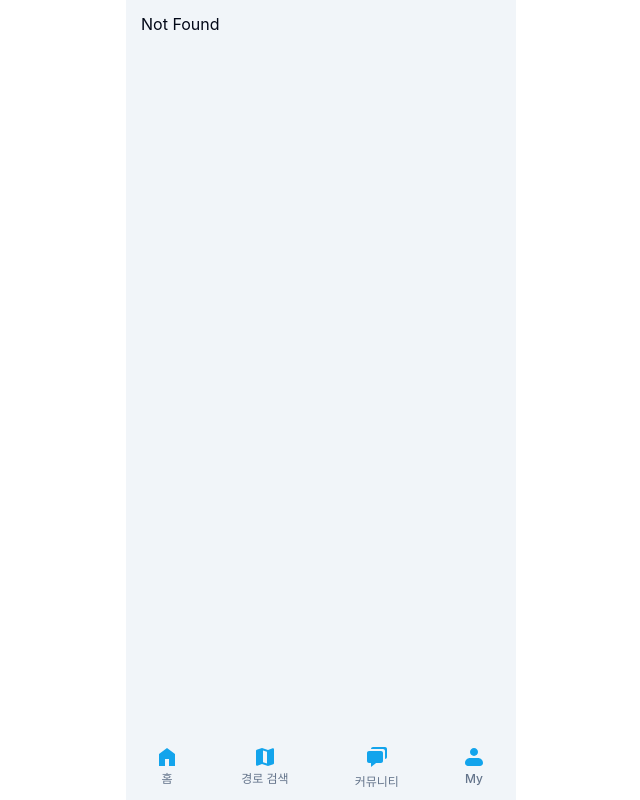
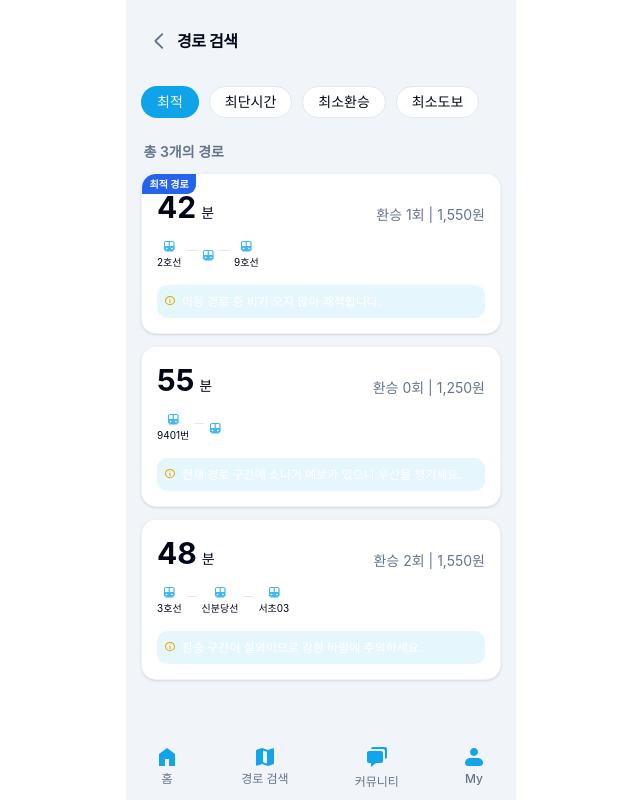
Before and after one commit to JJJ-un/WEANET, a React (Vite) app in the folder apps/client/: page /path-search/result in a window 1280 px wide. Before the commit this address had no page. Shown: the whole page, without its empty margins (319-959 px from the left). Built offline with nearby package versions, Linux system fonts and the light colour scheme; a web font is replaced by a local one.

Commit message:
feat: 경로 검색 결과 페이지 구현 및 자동 페이지 이동 로직 추가

```diff
--- /dev/null
+++ b/apps/client/src/entities/path/model/types.ts
@@ -0,0 +1,17 @@
+export type TransportType = 'subway' | 'bus' | 'walk';
+
+export interface PathStep {
+    type: TransportType;
+    duration: number; // 분 단위
+    lineName?: string; // 노선명 (ex: '2호선', '9401번')
+}
+
+export interface PathResult {
+    id: string;
+    totalDuration: number; // 총 소요 시간 (분)
+    fare?: number; // 요금 (원)
+    transferCount: number; // 환승 횟수
+    steps: PathStep[];
+    weatherTip?: string; // 날씨 기반 추천 (ex: '중간에 비가 올 수 있으니 우산을 챙기세요')
+    isRecommended?: boolean; // 최적 경로 여부
+}
--- a/apps/client/src/routeTree.gen.ts
+++ b/apps/client/src/routeTree.gen.ts
@@ -13,6 +13,7 @@ import { Route as IndexRouteImport } from './routes/index'
 import { Route as ProfileIndexRouteImport } from './routes/profile/index'
 import { Route as PathSearchIndexRouteImport } from './routes/path-search/index'
 import { Route as CommunityIndexRouteImport } from './routes/community/index'
+import { Route as PathSearchResultRouteImport } from './routes/path-search/result'
 
 const IndexRoute = IndexRouteImport.update({
   id: '/',
@@ -34,15 +35,22 @@ const CommunityIndexRoute = CommunityIndexRouteImport.update({
   path: '/community/',
   getParentRoute: () => rootRouteImport,
 } as any)
+const PathSearchResultRoute = PathSearchResultRouteImport.update({
+  id: '/path-search/result',
+  path: '/path-search/result',
+  getParentRoute: () => rootRouteImport,
+} as any)
 
 export interface FileRoutesByFullPath {
   '/': typeof IndexRoute
+  '/path-search/result': typeof PathSearchResultRoute
   '/community': typeof CommunityIndexRoute
   '/path-search': typeof PathSearchIndexRoute
   '/profile': typeof ProfileIndexRoute
 }
 export interface FileRoutesByTo {
   '/': typeof IndexRoute
+  '/path-search/result': typeof PathSearchResultRoute
   '/community': typeof CommunityIndexRoute
   '/path-search': typeof PathSearchIndexRoute
   '/profile': typeof ProfileIndexRoute
@@ -50,20 +58,33 @@ export interface FileRoutesByTo {
 export interface FileRoutesById {
   __root__: typeof rootRouteImport
   '/': typeof IndexRoute
+  '/path-search/result': typeof PathSearchResultRoute
   '/community/': typeof CommunityIndexRoute
   '/path-search/': typeof PathSearchIndexRoute
   '/profile/': typeof ProfileIndexRoute
 }
 export interface FileRouteTypes {
   fileRoutesByFullPath: FileRoutesByFullPath
-  fullPaths: '/' | '/community' | '/path-search' | '/profile'
+  fullPaths:
+    | '/'
+    | '/path-search/result'
+    | '/community'
+    | '/path-search'
+    | '/profile'
   fileRoutesByTo: FileRoutesByTo
-  to: '/' | '/community' | '/path-search' | '/profile'
-  id: '__root__' | '/' | '/community/' | '/path-search/' | '/profile/'
+  to: '/' | '/path-search/result' | '/community' | '/path-search' | '/profile'
+  id:
+    | '__root__'
+    | '/'
+    | '/path-search/result'
+    | '/community/'
+    | '/path-search/'
+    | '/profile/'
   fileRoutesById: FileRoutesById
 }
 export interface RootRouteChildren {
   IndexRoute: typeof IndexRoute
+  PathSearchResultRoute: typeof PathSearchResultRoute
   CommunityIndexRoute: typeof CommunityIndexRoute
   PathSearchIndexRoute: typeof PathSearchIndexRoute
   ProfileIndexRoute: typeof ProfileIndexRoute
@@ -99,11 +120,19 @@ declare module '@tanstack/react-router' {
       preLoaderRoute: typeof CommunityIndexRouteImport
       parentRoute: typeof rootRouteImport
     }
+    '/path-search/result': {
+      id: '/path-search/result'
+      path: '/path-search/result'
+      fullPath: '/path-search/result'
+      preLoaderRoute: typeof PathSearchResultRouteImport
+      parentRoute: typeof rootRouteImport
+    }
   }
 }
 
 const rootRouteChildren: RootRouteChildren = {
   IndexRoute: IndexRoute,
+  PathSearchResultRoute: PathSearchResultRoute,
   CommunityIndexRoute: CommunityIndexRoute,
   PathSearchIndexRoute: PathSearchIndexRoute,
   ProfileIndexRoute: ProfileIndexRoute,
--- /dev/null
+++ b/apps/client/src/routes/path-search/result.tsx
@@ -0,0 +1,84 @@
+import { createFileRoute } from '@tanstack/react-router';
+import PathsSearchHeader from '@/widget/path-search-header/ui/PathSearchHeader';
+import { PathResultCard } from '@/widget/path-result/ui/PathResultCard';
+import { type PathResult } from '@/entities/path/model/types';
+
+export const Route = createFileRoute('/path-search/result')({
+    component: PathSearchResultPage,
+});
+
+/**
+ * 경로 검색 결과 Mock 데이터
+ */
+const MOCK_PATH_RESULTS: PathResult[] = [
+    {
+        id: '1',
+        totalDuration: 42,
+        fare: 1550,
+        transferCount: 1,
+        isRecommended: true,
+        steps: [
+            { type: 'subway', duration: 15, lineName: '2호선' },
+            { type: 'walk', duration: 5 },
+            { type: 'subway', duration: 22, lineName: '9호선' },
+        ],
+        weatherTip: '이동 경로 중 비가 오지 않아 쾌적합니다.',
+    },
+    {
+        id: '2',
+        totalDuration: 55,
+        fare: 1250,
+        transferCount: 0,
+        steps: [
+            { type: 'bus', duration: 45, lineName: '9401번' },
+            { type: 'walk', duration: 10 },
+        ],
+        weatherTip: '현재 경로 구간에 소나기 예보가 있으니 우산을 챙기세요.',
+    },
+    {
+        id: '3',
+        totalDuration: 48,
+        fare: 1550,
+        transferCount: 2,
+        steps: [
+            { type: 'subway', duration: 10, lineName: '3호선' },
+            { type: 'subway', duration: 20, lineName: '신분당선' },
+            { type: 'bus', duration: 18, lineName: '서초03' },
+        ],
+        weatherTip: '환승 구간이 실외이므로 강한 바람에 주의하세요.',
+    },
+];
+
+function PathSearchResultPage() {
+    return (
+        <div className="flex flex-col gap-6 pb-32">
+            {/* 상단 헤더: 뒤로가기 및 출발/도착지 요약 */}
+            <PathsSearchHeader />
+
+            {/* 필터 탭 (최적, 최단, 최소환승 등) */}
+            <div className="flex gap-4 overflow-x-auto [ms-overflow-style:none] [scrollbar-width:none] [&::-webkit-scrollbar]:hidden py-2 -mx-6 px-6">
+                {['최적', '최단시간', '최소환승', '최소도보'].map((filter, index) => (
+                    <button
+                        key={filter}
+                        className={`px-6 py-2 rounded-full border text-sm font-medium whitespace-nowrap active:scale-95 transition-all ${
+                            index === 0 ? 'bg-secondary text-white border-transparent' : 'bg-white border-border text-foreground'
+                        }`}
+                    >
+                        {filter}
+                    </button>
+                ))}
+            </div>
+
+            {/* 경로 리스트 섹션 */}
+            <div className="flex flex-col gap-5 mt-2">
+                <div className="flex justify-between items-center px-1">
+                    <p className="text-sm font-semibold text-muted-foreground">총 {MOCK_PATH_RESULTS.length}개의 경로</p>
+                </div>
+
+                {MOCK_PATH_RESULTS.map((path) => (
+                    <PathResultCard key={path.id} path={path} />
+                ))}
+            </div>
+        </div>
+    );
+}
--- /dev/null
+++ b/apps/client/src/widget/path-result/ui/PathResultCard.tsx
@@ -0,0 +1,57 @@
+import * as S from '@/shared/ui/Card';
+import { type PathResult } from '@/entities/path/model/types';
+import SubwayIcon from '@/shared/assets/icons/subway.svg?react';
+import InfoIcon from '@/shared/assets/icons/info.svg?react';
+
+interface PathResultCardProps {
+    path: PathResult;
+}
+
+/**
+ * 경로 검색 결과 하나를 보여주는 카드 컴포넌트
+ */
+export const PathResultCard = ({ path }: PathResultCardProps) => {
+    return (
+        <S.Card className="p-6 bg-white rounded-3xl shadow-sm border border-border/50 hover:shadow-md transition-shadow cursor-pointer relative overflow-hidden">
+            {path.isRecommended && (
+                <div className="absolute top-0 left-0 bg-primary text-white text-[10px] font-bold px-3 py-1 rounded-br-xl">
+                    최적 경로
+                </div>
+            )}
+
+            <div className="flex flex-col gap-4">
+                {/* 상단: 소요 시간 및 요약 */}
+                <div className="flex items-end gap-2">
+                    <span className="text-3xl font-bold text-foreground">{path.totalDuration}</span>
+                    <span className="text-sm font-medium text-foreground mb-1">분</span>
+                    <div className="ml-auto text-sm text-muted-foreground">
+                        환승 {path.transferCount}회 | {path.fare?.toLocaleString()}원
+                    </div>
+                </div>
+
+                {/* 중간: 이동 경로 요약 아이콘 바 */}
+                <div className="flex items-center gap-2 py-2">
+                    {path.steps.map((step, index) => (
+                        <div key={index} className="flex items-center gap-2">
+                            <div className="flex flex-col items-center">
+                                <SubwayIcon className="size-5 text-muted-foreground" />
+                                {step.lineName && <span className="text-[10px] mt-1">{step.lineName}</span>}
+                            </div>
+                            {index < path.steps.length - 1 && (
+                                <div className="w-4 h-px bg-border mt-[-10px]" />
+                            )}
+                        </div>
+                    ))}
+                </div>
+
+                {/* 하단: 날씨 팁 (우리 서비스의 핵심) */}
+                {path.weatherTip && (
+                    <div className="flex items-center gap-3 p-3 bg-secondary/10 rounded-2xl">
+                        <InfoIcon className="size-4 text-secondary shrink-0" />
+                        <p className="text-xs text-secondary-foreground font-medium">{path.weatherTip}</p>
+                    </div>
+                )}
+            </div>
+        </S.Card>
+    );
+};
--- a/apps/client/src/widget/path-search/ui/PathSearchBar.tsx
+++ b/apps/client/src/widget/path-search/ui/PathSearchBar.tsx
@@ -1,4 +1,5 @@
-import { useState } from 'react';
+import { useState, useEffect } from 'react';
+import { useNavigate } from '@tanstack/react-router';
 import { useLocationSearch } from '@/entities/location/model/useLocationSearch';
 import { SearchField, type FieldType } from './SearchField';
 import { SearchList } from './SearchList';
@@ -12,6 +13,7 @@ interface PathState {
  * 메인 경로 탐색 바 위젯
  */
 const PathsSearchBar = () => {
+    const navigate = useNavigate();
     const [paths, setPaths] = useState<PathState>({
         departure: '',
         destination: '',
@@ -36,6 +38,16 @@ const PathsSearchBar = () => {
             destination: paths.departure,
         });
     };
+
+    // 두 필드가 모두 채워지면 자동으로 결과 페이지로 이동
+    useEffect(() => {
+        const isReady = paths.departure.trim().length > 0 && paths.destination.trim().length > 0;
+
+        // 입력 중이 아닐 때(목록이 닫혔을 때) 이동하도록 처리
+        if (isReady && !activeField) {
+            navigate({ to: '/path-search/result' });
+        }
+    }, [paths, activeField, navigate]);
 
     const isShowList = activeField !== null && activeValue.trim().length > 0;
 
```
